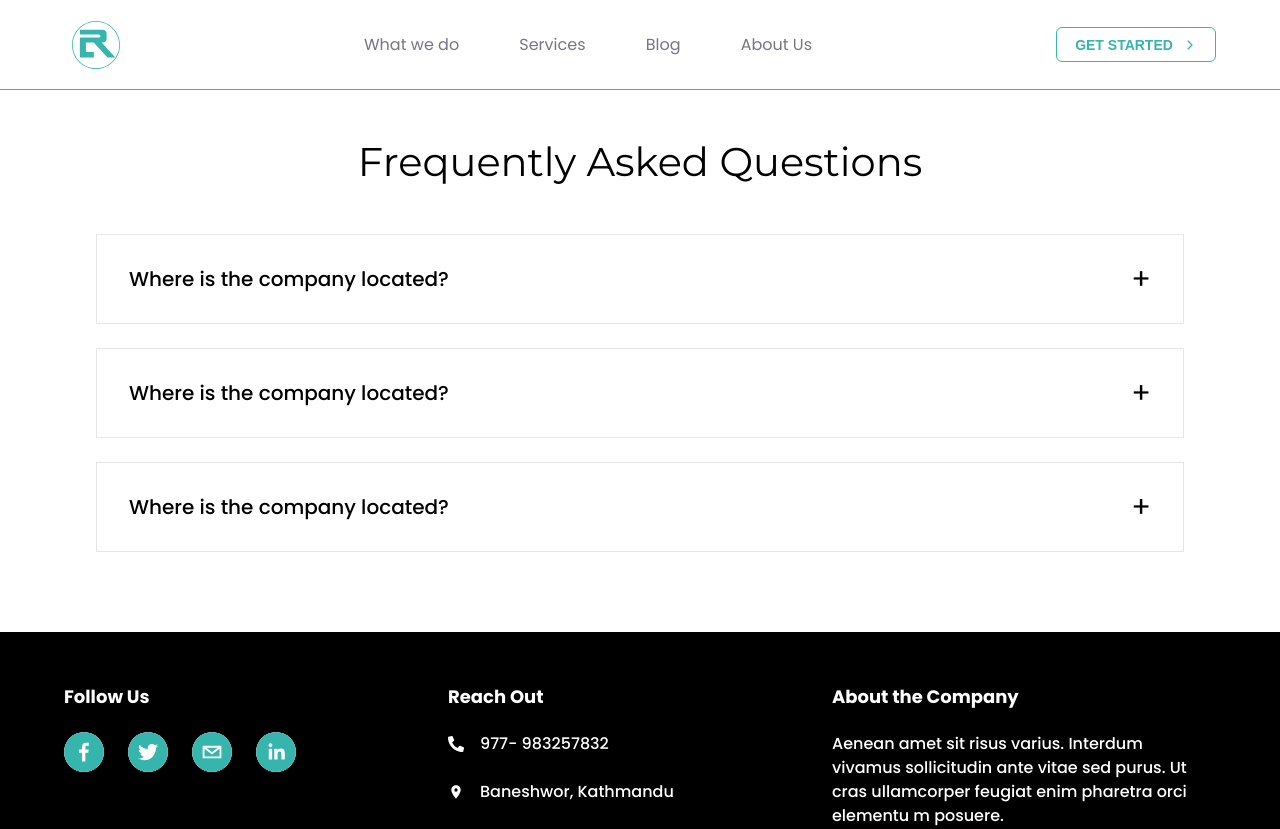
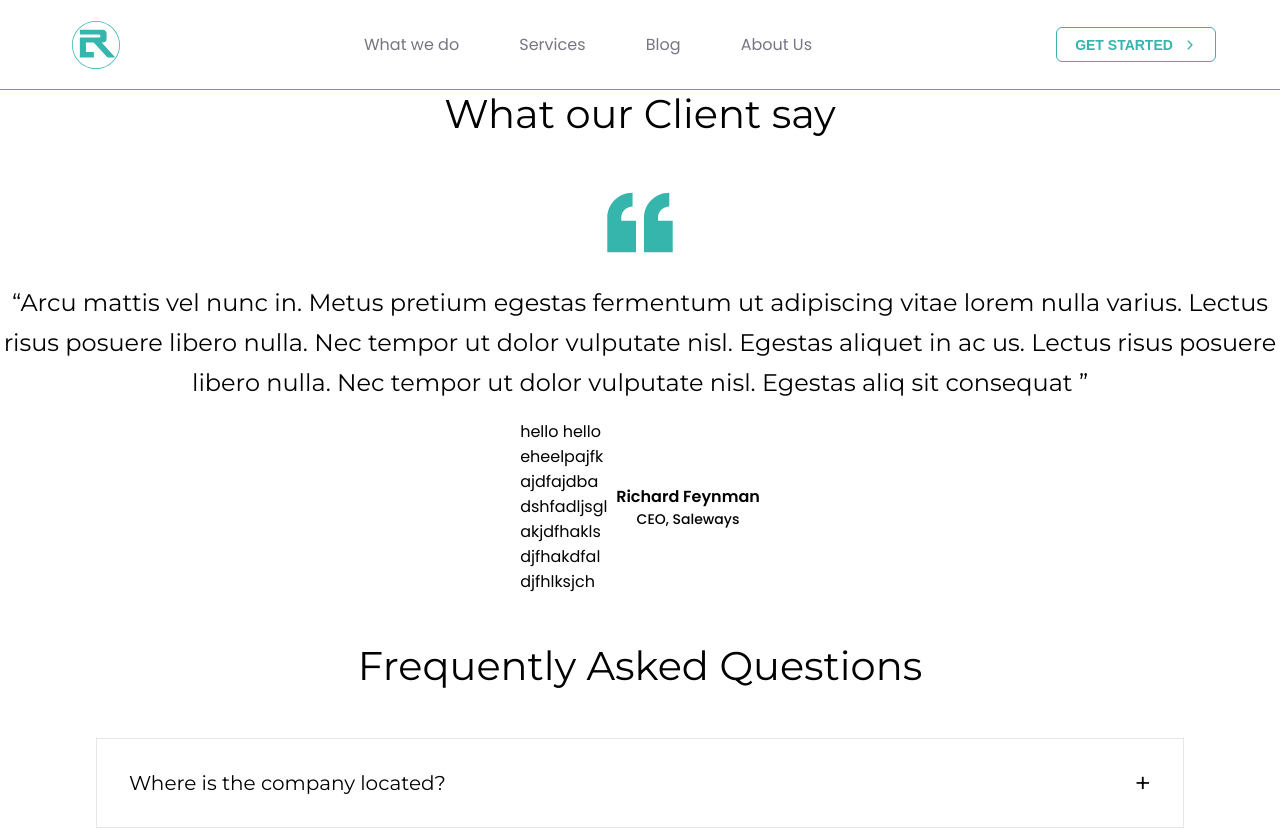
Before and after one commit to arjansunar/root-level-next-deploy, a Next.js app: page / in a window 1280 px wide. Shown: the top 829 px of the page. Built offline with nearby package versions, Linux system fonts and the light colour scheme.

Commit message:
working on testimonial cards

```diff
--- a/components/Home/FAQ.jsx
+++ b/components/Home/FAQ.jsx
@@ -1,5 +1,5 @@
 import styled from "styled-components";
-import Accordion from "./Accordion";
+import Accordion from "./utility/Accordion";
 
 const questionAnswer = [
     {
@@ -29,7 +29,7 @@ function FAQ() {
 
 export default FAQ
 
-const Title = styled.h2`
+export const Title = styled.h2`
     font-family: Montserrat;
     font-size: 40px;
     font-style: normal;
--- /dev/null
+++ b/components/Home/Testionials.jsx
@@ -0,0 +1,108 @@
+import styled from "styled-components";
+import { Title } from "./FAQ";
+import Image from 'next/image'
+
+const testimonialContent = [
+    {
+        description: '“Arcu mattis vel nunc in. Metus pretium egestas fermentum ut adipiscing vitae lorem nulla varius. Lectus risus posuere libero nulla. Nec tempor ut dolor vulputate nisl. Egestas aliquet in ac us. Lectus risus posuere libero nulla. Nec tempor ut dolor vulputate nisl. Egestas aliq sit consequat ”',
+        authorPic: 'hello hello eheelpajfkajdfajdbadshfadljsglakjdfhaklsdjfhakdfaldjfhlksjch    ',
+        authorName: 'Richard Feynman',
+        authorPosition: 'CEO, Saleways',
+    }
+]
+
+function Testionials() {
+    return (
+        <div>
+            <Title>What our Client say</Title>
+            <Testionial {...testimonialContent[0]} />
+        </div>
+    )
+}
+
+export default Testionials
+
+
+//single testimonial
+function Testionial({ description, authorPic, authorName, authorPosition }) {
+    console.log(description);
+    return (
+        <Wrapper>
+            <QuoteDecor>
+                <Image src='/assets/home/rootlevel-quote.svg' height='73px' width='66px' alt='' />
+            </QuoteDecor>
+            <Desc>
+                {description}
+            </Desc>
+            <AuthorWrapper>
+                <Profile>
+                    {authorPic}
+                </Profile>
+                <InfoWrapper>
+                    <Name>
+                        {authorName}
+                    </Name>
+                    <Position>
+                        {authorPosition}
+                    </Position>
+                </InfoWrapper>
+            </AuthorWrapper>
+        </Wrapper>
+    )
+}
+
+const Wrapper = styled.div`
+    display: grid;
+    place-content: center;
+`
+const QuoteDecor = styled.div`
+    display: grid;
+    place-content: center;
+`
+const Desc = styled.p`
+    margin-top: 1.5rem;
+    font-family: 'Montserrat', sans-serif;
+    font-size: 24px;
+    font-style: normal;
+    font-weight: 400;
+    line-height: 40px;
+    letter-spacing: 0em;
+    text-align: center;
+`
+const AuthorWrapper = styled.div`
+    margin-top: 1rem;
+    display: flex;
+    justify-content: center;
+    align-items: center;
+
+`
+
+const Profile = styled.div`
+    margin-right: 8px;
+    max-width:88px;
+    word-wrap: break-word;
+`
+
+const InfoWrapper = styled.div`
+    display: flex;
+    flex-direction: column;
+    align-items: center;
+    justify-content: center;
+`
+
+const Name = styled.h4`
+    font-size: 16px;
+    font-style: normal;
+    font-weight: 600;
+    line-height: 24px;
+    letter-spacing: 0em;
+
+`
+const Position = styled.h6`
+    font-size: 14px;
+    font-style: normal;
+    font-weight: 500;
+    line-height: 20px;
+    letter-spacing: 0em;
+
+`
--- a/components/Home/Accordion.jsx
+++ b/components/Home/utility/Accordion.jsx
@@ -1,11 +1,10 @@
 import { useState } from "react"
 import styled, { css } from "styled-components"
-import { defaultStyles } from '../../defaults/defaults'
+import { defaultStyles } from '../../../defaults/defaults'
 
 function Accordian({ question, answer }) {
     const [showAnswer, setShowAnswer] = useState(false)
 
-    console.log("show ?", showAnswer)
     return (
         <Wrapper>
             <QuestionWrapper onClick={() => setShowAnswer(!showAnswer)} active={showAnswer}>
@@ -51,7 +50,7 @@ const deactiveStyles = css`
     }
 `
 const QuestionWrapper = styled.div`
-    font-family: 'Montserrat' sans-serif;
+    font-family: 'Montserrat', sans-serif;
     font-size: 20px;
     font-style: normal;
     font-weight: 500;
@@ -94,10 +93,10 @@ const hideAnswer = css`
 `
 const AnswerWrapper = styled.div`
     //font styles
-    font-family: Montserrat;
+    font-family: 'Montserrat', sans-serif;
     font-size: 16px;
     font-style: normal;
-    font-weight: 500;
+    font-weight: 600;
     line-height: 24px;
     letter-spacing: 0em;
     text-align: left;
--- /dev/null
+++ b/components/Home/utility/Carousel.jsx
@@ -0,0 +1,25 @@
+import { Carousel } from 'react-responsive-carousel'
+import "react-responsive-carousel/lib/styles/carousel.min.css";
+import styled from 'styled-components';
+
+function HomeCarousel() {
+    return (
+        <StyledCarousel>
+            <div>
+                hello
+            </div>
+            <div>
+                hello
+            </div>
+            <div>
+                hello
+            </div>
+        </StyledCarousel>
+    )
+}
+
+export default HomeCarousel
+
+const StyledCarousel = styled(Carousel)`
+    background-color: red;
+`
--- a/package.json
+++ b/package.json
@@ -14,6 +14,7 @@
     "react": "17.0.2",
     "react-dom": "17.0.2",
     "react-icons": "^4.2.0",
+    "react-responsive-carousel": "^3.2.19",
     "react-social-icons": "^5.5.1"
   },
   "devDependencies": {
--- a/pages/index.jsx
+++ b/pages/index.jsx
@@ -1,5 +1,7 @@
 import Head from 'next/head'
 import FAQ from '../components/Home/FAQ'
+import Testionials from '../components/Home/Testionials'
+import HomeCarousel from '../components/Home/utility/Carousel'
 
 export default function Home() {
   return (
@@ -9,6 +11,7 @@ export default function Home() {
         <meta name="description" content="Generated by create next app" />
         <link rel="shortcut icon" href="/favicon.ico" />
       </Head>
+      <Testionials />
       <FAQ />
     </div>
   )
```
Also changed, not shown: public/assets/home/rootlevel-quote.svg (added), 1 other file (tests, documents, lock files or other folders).
